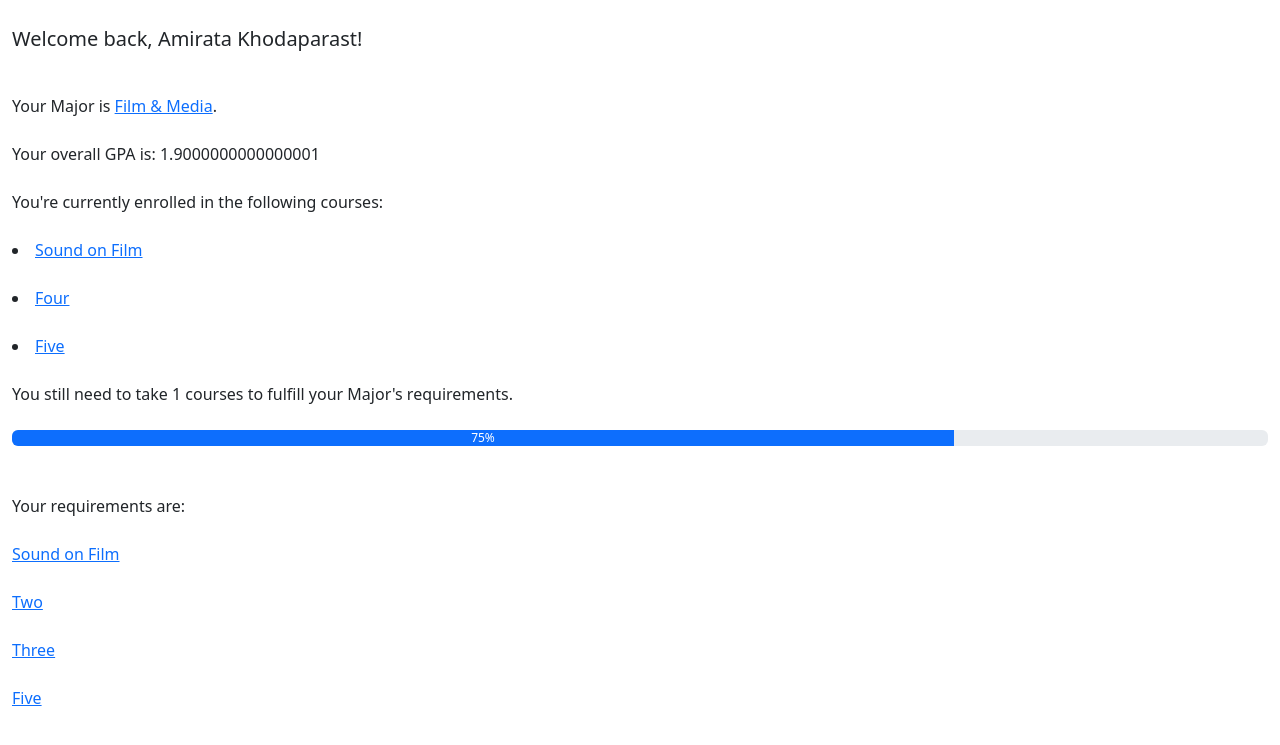
After one commit to amiratak88/flatiron_university, a Rails app: page /students/1 in a window 1280 px wide. The commit adds this page. Shown: the top 745 px of the page. Run offline with Rails 7, Linux system fonts and the light colour scheme; data comes from the database, SQL or seed files in the repository; style sheets or scripts are compiled from the project's sources; some libraries are stand-ins or nearby versions.

Commit message:
finished student page - added errors for login page - added progress bar - added some more css - created logic for major show page

```diff
--- a/app/assets/javascripts/application.js
+++ b/app/assets/javascripts/application.js
@@ -14,3 +14,7 @@
 //= require activestorage
 //= require turbolinks
 //= require_tree .
+//= require jquery3
+//= require popper
+//= require bootstrap
+//= require_tree .
--- a/app/assets/stylesheets/application.css
+++ b/app/assets/stylesheets/application.scss
@@ -13,3 +13,4 @@
  *= require_tree .
  *= require_self
  */
+ @import 'bootstrap';
--- a/app/controllers/sessions_controller.rb
+++ b/app/controllers/sessions_controller.rb
@@ -11,6 +11,7 @@ class SessionsController < ApplicationController
         if @current && @current.authenticate(params[:password])
             redirect_to @current
         else
+            flash[:errors] = ["Please enter a username and a password."]
             redirect_to login_path
         end
     end
--- a/app/models/student.rb
+++ b/app/models/student.rb
@@ -6,6 +6,56 @@ class Student < ApplicationRecord
     belongs_to :major
     has_secure_password
     validate :cross_table_uniqueness
+
+    def full_name
+      "#{first_name} #{last_name}"
+    end
+
+    def overall_average
+      gpa = 0
+      total = self.student_professor_courses.map do |course|
+      case course.grade
+        when "A+"
+          gpa = 4
+        when "A"
+          gpa = 4.0
+        when "A-"
+          gpa = 3.7
+        when "B+"
+          gpa = 3.3
+        when "B"
+          gpa = 3.0
+        when "B-"
+          gpa = 2.7
+        when "C+"
+          gpa = 2.3
+        when "C"
+          gpa = 2.0
+        when "C-"
+          gpa = 1.7
+        when "D+"
+          gpa = 1.3
+        when "D"
+          gpa = 1.0
+        when "F"
+          gpa = 0.0
+        end
+      end
+      sum = total.inject(0) { |result, element| result + element }
+      sum.to_f/total.length
+    end
+
+  def required_courses
+    self.major.requirements.map do |requirement|
+      Course.find(requirement.course_id).title
+    end
+  end
+
+  def courses_taken
+    self.courses.map do |course|
+      Course.find(course.id).title
+    end
+  end
 
   def cross_table_uniqueness
       condition1 = Student.find_by(username: username)
--- /dev/null
+++ b/app/views/students/show.html.erb
@@ -0,0 +1,36 @@
+<br/>
+<div class="container-fluid">
+  <p class="lead">
+Welcome back, <%= @student.full_name %>!
+</p>
+<br/>
+<% major = @student.major %>
+Your Major is <%= link_to major.title, major %>.
+
+<br/><br/>
+Your overall GPA is: <%= @student.overall_average %>
+<br/><br/>
+
+You're currently enrolled in the following courses:
+<br/><br/>
+<% @student.courses.each do |course| %>
+<li><%= link_to course.title, course_path(course) %></li>
+<br/>
+<% end %>
+
+You still need to take <%= @student.required_courses.length - @student.courses_taken.length %> courses to fulfill your Major's requirements.<br/>
+<br/>
+<% pro = (@student.courses_taken.length.to_f / @student.required_courses.length.to_f) * 100 %>
+<% spro = pro.to_i.to_s + "%" %>
+<div class="progress">
+  <div class="progress-bar" role="progressbar" style="width: <%= spro %>;" aria-valuenow="25" aria-valuemin="0" aria-valuemax="100">
+<%= pro.to_i %>%
+</div>
+</div>
+
+<br/><br/>
+Your requirements are:<br/><br/>
+<% @student.required_courses.each do |course| %>
+<%= link_to course, course_path(course) %><br/><br/>
+  <% end  %>
+</div>
```
Also changed, not shown: app/views/sessions/new.html.erb (+21 -4 lines), app/views/students/index.html.erb (+8 -0 lines), Gemfile, Gemfile.lock. Lines whose indentation alone changed are shown as unchanged.
